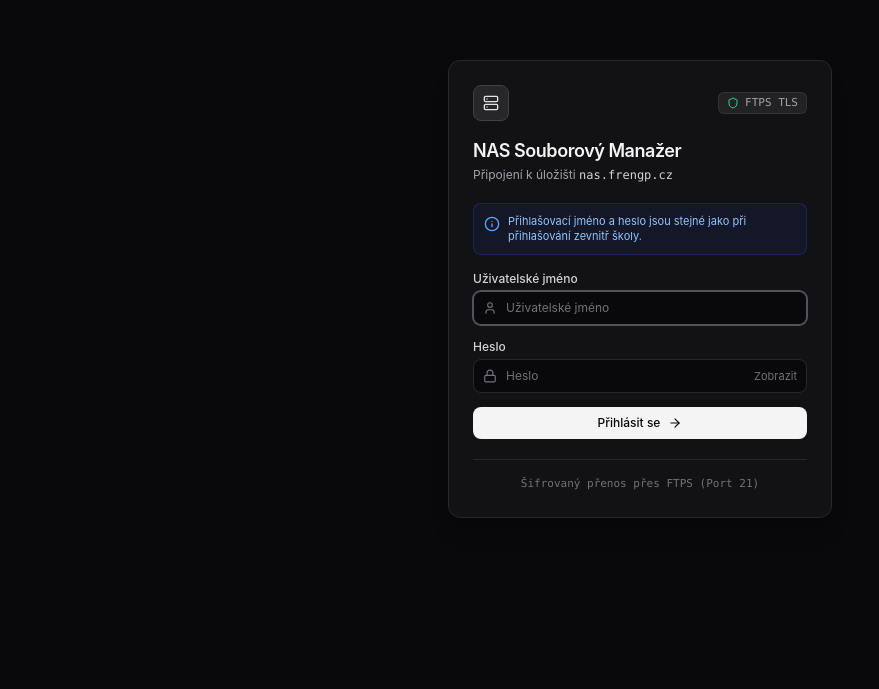
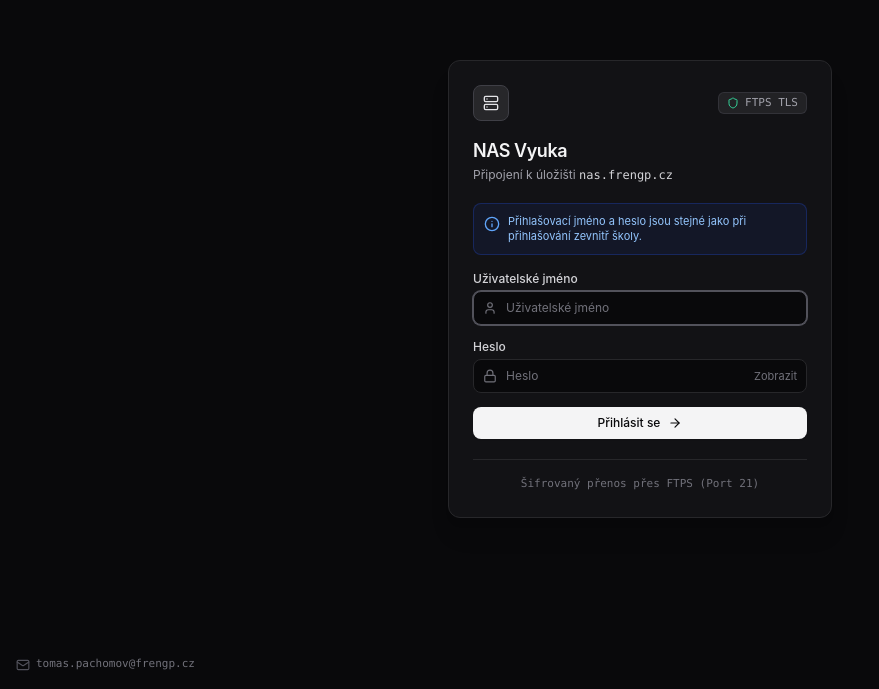
Before and after one commit to samanbeer/frengp_nas-Online, a React (Vite) app: page / in a window 1280 px wide. Shown: the part 111-800 px from the top of the page, without its empty margins (0-879 px from the left). Built offline with nearby package versions, Linux system fonts and the light colour scheme; no server answers.

Commit message:
feat: rename title to NAS Vyuka and add persistent bottom-left contact email

```diff
--- a/src/App.jsx
+++ b/src/App.jsx
@@ -12,7 +12,7 @@ import VideoPreviewModal from './components/Modals/VideoPreviewModal';
 import PdfPreviewModal from './components/Modals/PdfPreviewModal';
 import TextViewerModal from './components/Modals/TextViewerModal';
 import { getFileCategory, formatBytes } from './utils/formatters';
-import { Loader2, FolderOpen, AlertCircle } from 'lucide-react';
+import { Loader2, FolderOpen, AlertCircle, Mail } from 'lucide-react';
 
 // Fast client-side cache for instant directory transitions
 const clientDirCache = new Map(); // path -> { items, currentPath, timestamp }
@@ -283,10 +283,18 @@ export default function App() {
 
       {/* Footer bar */}
       <footer className="border-t border-zinc-800/80 bg-zinc-950 py-2.5 text-xs text-zinc-500">
-        <div className="max-w-7xl mx-auto px-4 sm:px-6 flex flex-col sm:flex-row items-center justify-between gap-1 font-mono text-[11px]">
-          <div>
-            <span>Celkem: {stats.folders} složek, {stats.files} souborů</span>
-            {stats.files > 0 && <span> ({formatBytes(stats.totalSize)})</span>}
+        <div className="max-w-7xl mx-auto px-4 sm:px-6 flex flex-col sm:flex-row items-center justify-between gap-2 font-mono text-[11px]">
+          <div className="flex items-center gap-3">
+            <a
+              href="mailto:tomas.pachomov@frengp.cz"
+              className="inline-flex items-center gap-1.5 text-zinc-400 hover:text-zinc-200 transition-colors"
+            >
+              <Mail className="w-3.5 h-3.5 text-zinc-500" />
+              <span>tomas.pachomov@frengp.cz</span>
+            </a>
+            <span className="text-zinc-700 hidden sm:inline">•</span>
+            <span className="hidden sm:inline">Celkem: {stats.folders} složek, {stats.files} souborů</span>
+            {stats.files > 0 && <span className="hidden sm:inline"> ({formatBytes(stats.totalSize)})</span>}
           </div>
           <div className="text-zinc-600">
             FTPS TLS 1.3 • {user?.username}@{user?.host}
--- a/src/components/LoginModal.jsx
+++ b/src/components/LoginModal.jsx
@@ -1,6 +1,6 @@
 import React, { useState } from 'react';
 import { useAuth } from '../context/AuthContext';
-import { Server, Lock, User, ArrowRight, Loader2, Shield, Info } from 'lucide-react';
+import { Server, Lock, User, ArrowRight, Loader2, Shield, Info, Mail } from 'lucide-react';
 
 export default function LoginModal() {
   const { login, serverConfig } = useAuth();
@@ -30,7 +30,7 @@ export default function LoginModal() {
   };
 
   return (
-    <div className="min-h-screen w-full flex items-center justify-center p-4 bg-zinc-950">
+    <div className="min-h-screen w-full flex items-center justify-center p-4 bg-zinc-950 relative">
       <div className="w-full max-w-sm">
         {/* Main Card */}
         <div className="enterprise-card rounded-xl p-6 shadow-xl border border-zinc-800 bg-zinc-900/80">
@@ -47,7 +47,7 @@ export default function LoginModal() {
             </div>
 
             <h1 className="text-lg font-semibold text-zinc-100 tracking-tight">
-              NAS Souborový Manažer
+              NAS Vyuka
             </h1>
             <p className="text-xs text-zinc-400 mt-0.5">
               Připojení k úložišti <span className="font-mono text-zinc-300">{serverConfig.host || 'nas.frengp.cz'}</span>
@@ -148,6 +148,17 @@ export default function LoginModal() {
           </div>
         </div>
       </div>
+
+      {/* Bottom left email */}
+      <div className="fixed bottom-3 left-4 z-20 text-[11px] font-mono text-zinc-500">
+        <a
+          href="mailto:tomas.pachomov@frengp.cz"
+          className="inline-flex items-center gap-1.5 hover:text-zinc-300 transition-colors"
+        >
+          <Mail className="w-3.5 h-3.5 text-zinc-600" />
+          <span>tomas.pachomov@frengp.cz</span>
+        </a>
+      </div>
     </div>
   );
 }
```
